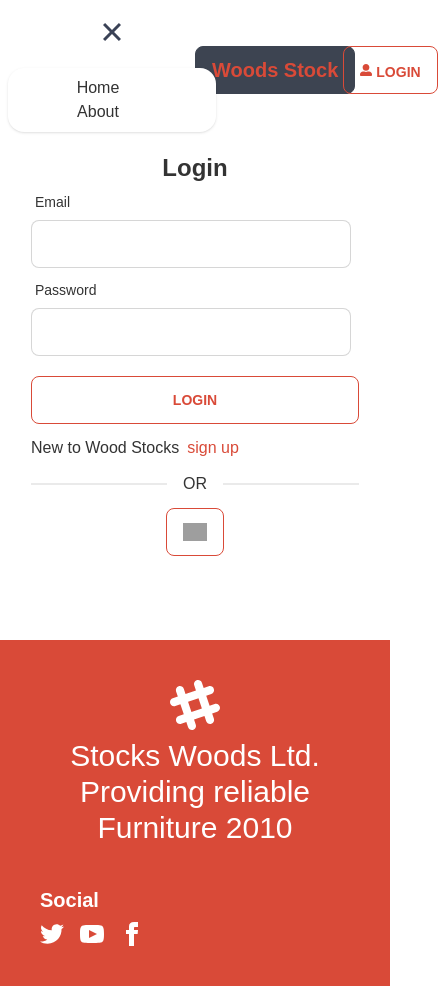
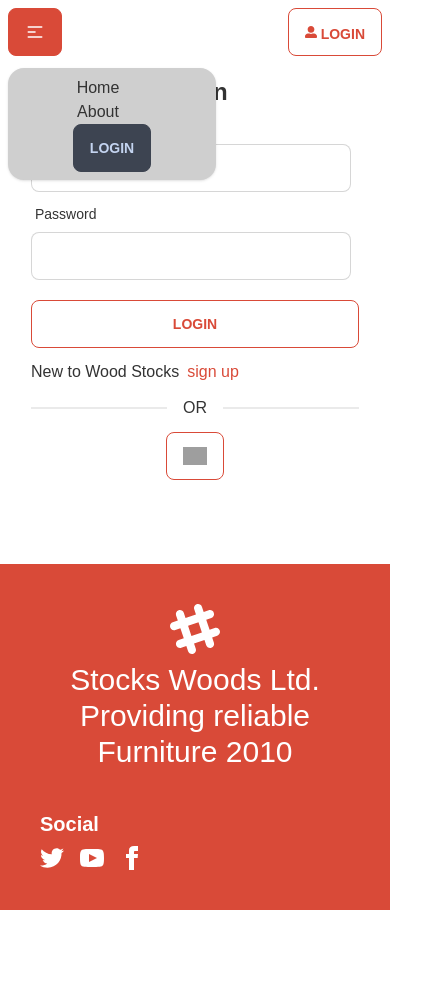
Before and after one commit to golamrabbani93/wood-stocks, a React (Create React App) app: page /login in a window 390 px wide. Both pictures are taken after a click on the label 32 px from the left and 32 px from the top of the page. Shown: the whole page, 438 px wide, since content can reach past the window. After the commit the page ends 910 px from the top, so only its background shows below. Built offline with nearby package versions, Linux system fonts and the light colour scheme; no server answers; grey boxes are pictures that could not be loaded.

Commit message:
nav setup

```diff
--- a/src/Layouts/DashboardLayout/DashboardLayout.js
+++ b/src/Layouts/DashboardLayout/DashboardLayout.js
@@ -14,9 +14,6 @@ const DashboardLayout = () => {
 				<input id="my-drawer-2" type="checkbox" className="drawer-toggle" />
 				<div className="drawer-content">
 					<Outlet></Outlet>
-					<label htmlFor="my-drawer-2" className="btn btn-primary drawer-button lg:hidden">
-						Open drawer
-					</label>
 				</div>
 				<div className="drawer-side  mr-3">
 					<label htmlFor="my-drawer-2" className="drawer-overlay"></label>
--- a/src/pages/Shared/Navbar/Navbar.js
+++ b/src/pages/Shared/Navbar/Navbar.js
@@ -19,52 +19,51 @@ const Navbar = () => {
 	return (
 		<header className="relative z-10 ">
 			<div className="navbar container mx-auto">
-				<div className="navbar-start">
+				<div className="navbar-start w-0 lg:w-1/2 mr-auto">
+					<div className="flex justify-between ">
 						<div className="dropdown">
-						<label className="btn btn-circle swap swap-rotate lg:hidden bg-transparent hover:bg-transparent text-accent border-0 font-bold">
-							<input onClick={() => sentMenu(!menu)} type="checkbox" />
-
+							<label tabIndex={0} className="btn text-white btn-primary lg:hidden">
 								<svg
-								className="swap-off fill-current"
 									xmlns="http://www.w3.org/2000/svg"
-								width="32"
-								height="32"
-								viewBox="0 0 512 512"
+									className="h-5 w-5"
+									fill="none"
+									viewBox="0 0 24 24"
+									stroke="currentColor"
 								>
-								<path d="M64,384H448V341.33H64Zm0-106.67H448V234.67H64ZM64,128v42.67H448V128Z" />
-							</svg>
-
-							<svg
-								className="swap-on fill-current"
-								xmlns="http://www.w3.org/2000/svg"
-								width="32"
-								height="32"
-								viewBox="0 0 512 512"
-							>
-								<polygon points="400 145.49 366.51 112 256 222.51 145.49 112 112 145.49 222.51 256 112 366.51 145.49 400 256 289.49 366.51 400 400 366.51 289.49 256 400 145.49" />
+									<path
+										strokeLinecap="round"
+										strokeLinejoin="round"
+										strokeWidth="2"
+										d="M4 6h16M4 12h8m-8 6h16"
+									/>
 								</svg>
 							</label>
-						{menu ? (
-							<ul className="menu menu-compact  mt-3 p-2 shadow bg-base-100 rounded-box w-52">
+							<ul
+								tabIndex={0}
+								className="menu menu-compact dropdown-content mt-3 p-2 shadow bg-base-300 rounded-box w-52 "
+							>
 								{navItems}
-							</ul>
+								{user?.uid ? (
+									''
 								) : (
-							''
-						)}
-					</div>
-					<Link
-						to={'/'}
-						className="btn text-center hidden md:block btn-ghost hover:bg-transparent text-primary font-extrabold normal-case text-3xl"
-					>
-						Woods Stocks
+									<div className="navbar-end lg:hidden w-full">
+										<Link to="/login" className="btn">
+											Login
 										</Link>
 									</div>
+								)}
+							</ul>
+						</div>
+					</div>
+					<div className="mr-auto">
 						<Link
-					to={'/'}
-					className="btn text-center normal-case hover:bg-transparent text-primary font-extrabold md:hidden text-xl"
+							to="/"
+							className="btn text-center hidden md:block btn-ghost hover:bg-transparent text-primary font-extrabold normal-case text-3xl"
 						>
 							Woods Stock
 						</Link>
+					</div>
+				</div>
 				<div className="navbar-center hidden lg:flex">
 					<ul className="menu menu-horizontal p-0">{navItems}</ul>
 				</div>
@@ -112,6 +111,21 @@ const Navbar = () => {
 						</Link>
 					)}
 				</div>
+				{user?.uid ? (
+					<label htmlFor="my-drawer-2" className="ml-3 btn btn-primary drawer-button lg:hidden">
+						<svg
+							className="swap-off fill-current"
+							xmlns="http://www.w3.org/2000/svg"
+							width="32"
+							height="32"
+							viewBox="0 0 512 512"
+						>
+							<path d="M64,384H448V341.33H64Zm0-106.67H448V234.67H64ZM64,128v42.67H448V128Z" />
+						</svg>
+					</label>
+				) : (
+					''
+				)}
 			</div>
 		</header>
 	);
```
Lines whose indentation alone changed are shown as unchanged.
